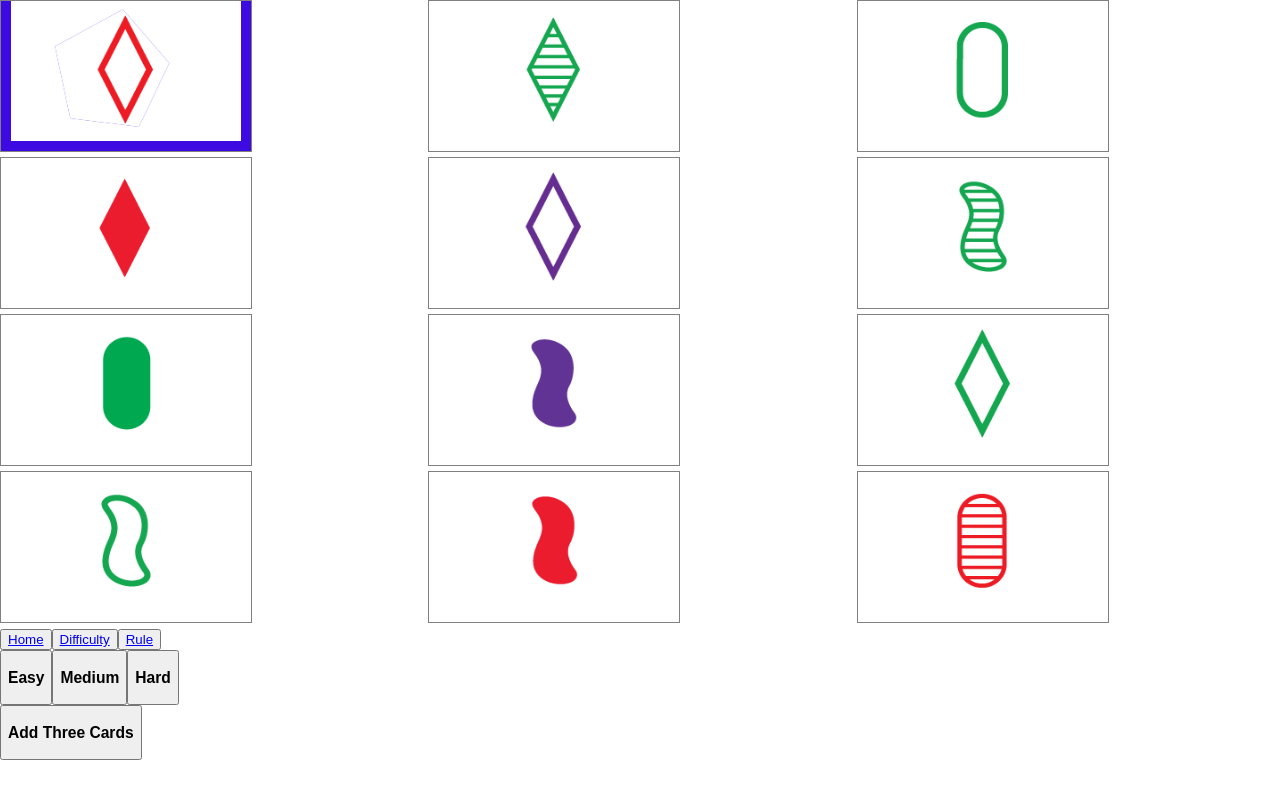
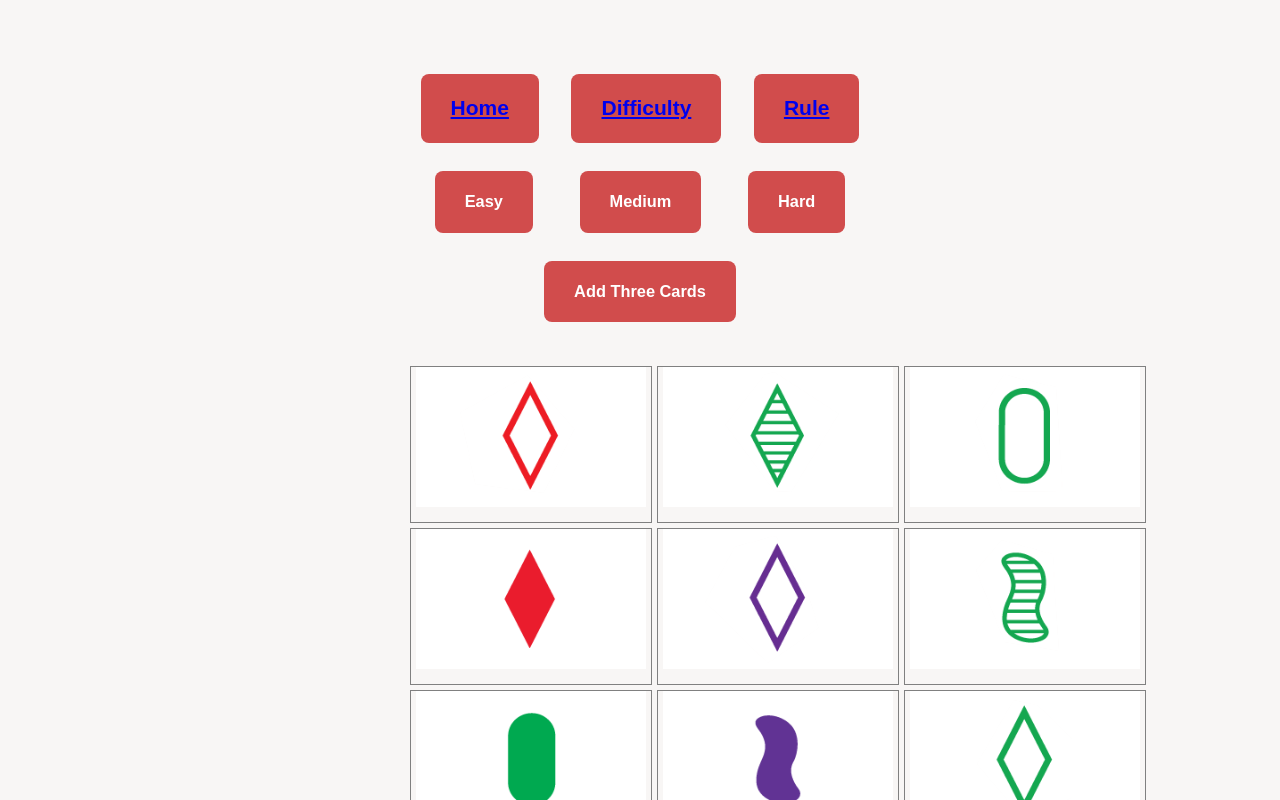
Before and after one commit to xiangyi0818/webdev-project2, a React (Create React App) app in the folder project2/: page /home in a window 1280 px wide. Both pictures are taken after a click on the button "Easy". Shown: the top 800 px of the page. Built offline with nearby package versions, Linux system fonts and the light colour scheme; what react-alert-template-basic would draw is missing.

Commit message:
first style added

```diff
--- a/project2/package.json
+++ b/project2/package.json
@@ -12,6 +12,7 @@
     "react-alert-template-basic": "^1.0.0",
     "react-dom": "^17.0.1",
     "react-redux": "^7.2.2",
+    "react-router-dom": "^5.2.0",
     "react-scripts": "4.0.3"
   },
   "scripts": {
--- a/project2/src/App.css
+++ b/project2/src/App.css
@@ -3,12 +3,87 @@
   grid-template-columns: 1fr 1fr 1fr;
   grid-gap:5px;
 
+
+
 }
 .display{
   display:grid;
   grid-gap:5px;
+  padding-top: 20px;
+
 }
 
-.button{
+
+
+.botton {
+  background-color:rgba(209, 74, 74, 0.986);
+  border: none;
+  color: white;
+  padding: 5px 30px;
+  text-align: center;
+  text-decoration: none;
+  display: inline-block;
+  font-size: 14px;
+  margin: 4px 2px;
+  transition-duration: 0.4s;
+  cursor: pointer;
+  border-radius: 8px;
 
 }
+
+.botton:hover {
+  background-color: rgb(251, 208, 199) ;
+}
+
+.main_botton_container {
+  justify-content: space-evenly;
+  box-sizing: border-box;
+  width: 500px;
+  display: flex;
+  flex-wrap: wrap;
+  padding-top: 20px;
+  margin: 0 auto;
+}
+
+
+.second_botton_container {
+  justify-content: space-evenly;
+  box-sizing: border-box;
+  width: 500px;
+  display: flex;
+  flex-wrap: wrap;
+  padding-top: 20px;
+  margin: 0 auto;
+}
+
+.third_botton_container {
+  justify-content: space-evenly;
+  box-sizing: border-box;
+  width: 500px;
+  display: flex;
+  flex-wrap: wrap;
+  padding-top: 20px;
+  margin: 0 auto;
+}
+
+.display_container {
+  justify-content: space-evenly;
+  box-sizing: border-box;
+  width: 500px;
+  display: flex;
+  flex-wrap: wrap;
+  padding: 20px;
+  margin: 0 auto;
+
+}
+
+.botton_container{
+  width:100%;
+}
+
+
+.container {
+  padding: 50px;
+  margin: 0;
+
+}
--- a/project2/src/App.js
+++ b/project2/src/App.js
@@ -65,26 +65,37 @@ class App extends React.Component {
 
   render(){
     return(
+    <div className="container">
 
-    <div className="display">
+    <div className="button_container">
+      <div className="main_botton_container">
+        <button className="botton"> <Link to={"/home"}><h2>Home</h2></Link></button>
+        <button className="botton"> <Link to={""}><h2>Difficulty</h2></Link></button>
+        <button className="botton"> <Link to={"/rule"}><h2>Rule</h2></Link></button>
+      </div>
+
+      <div className="second_botton_container">
+
+        <button className="botton" onClick={()=> {this.props.dispatch({type:"EASY"}); this.props.dispatch({type:"START_GAME"});}}><h3>Easy</h3></button>
+        <button className="botton" onClick={()=> {this.props.dispatch({type:"MEDIUM"}); this.props.dispatch({type:"START_GAME"});}}><h3>Medium</h3></button>
+        <button className="botton" onClick={()=> {this.props.dispatch({type:"HARD"}); this.props.dispatch({type:"START_GAME"});}}><h3>Hard</h3></button>
+      </div>
+
+      <div className="third_botton_container">
+      <button className="botton" onClick={()=> {this.props.dispatch({type:"ADD_THREE_VIEW"})}}><h3>Add Three Cards</h3></button>
+      </div>
+
+    </div>
+
+    <div className="display_container">
+      <div className="display">
+    </div>
     <div className="cards">
-    {this.updateView()}
-    {this.props.toComplete.slice(0,this.props.numView).map((value, index) => <Card className="card" type={value} key={index} addCard={this.addCard} active={isInToRemove(value,this.props.cardToRemove)}/>)}
-  </div>
-    <div className="button">
-    <button> <Link to={"/home"}>Home</Link></button>
-    <button> <Link to={""}>Difficulty</Link></button>
-    <button> <Link to={"/rule"}>Rule</Link></button>
-    <div>
-    <button onClick={()=> {this.props.dispatch({type:"EASY"}); this.props.dispatch({type:"START_GAME"});}}><h3>Easy</h3></button>
-    <button onClick={()=> {this.props.dispatch({type:"MEDIUM"}); this.props.dispatch({type:"START_GAME"});}}><h3>Medium</h3></button>
-    <button onClick={()=> {this.props.dispatch({type:"HARD"}); this.props.dispatch({type:"START_GAME"});}}><h3>Hard</h3></button>
-    </div>
-    <div>
-    <button onClick={()=> {this.props.dispatch({type:"ADD_THREE_VIEW"})}}><h3>Add Three Cards</h3></button>
+      {this.updateView()}
+      {this.props.toComplete.slice(0,this.props.numView).map((value, index) => <Card className="card" type={value} key={index} addCard={this.addCard} active={isInToRemove(value,this.props.cardToRemove)}/>)}
     </div>
     </div>
-  </div>
+    </div>
     )
   }
 
--- a/project2/src/Card.css
+++ b/project2/src/Card.css
@@ -1,16 +1,20 @@
 
 .Card{
-    height:150px;
-    width:250px;
+    height:155px;
+    width:240px;
     text-align:center;
+    justify-content: center;
+    align-items: center;
     /* background-image:url('./images/Diamond_Purple_GrayedOut_One.png'); */
     background-repeat: no-repeat;
-    background-size:auto;
+
 
 }
 .active{
     background-color:rgb(243, 75, 13);
   }
+
+
 .Card:hover{
-    background-color:rgb(61, 11, 226);
+    background-color:rgb(231, 169, 53);
 }
--- a/project2/src/Card.js
+++ b/project2/src/Card.js
@@ -14,7 +14,7 @@ export default class Card extends React.Component {
         // console.log("./images/".concat(mapCardToName(this.props.type)))
         return(
             <div className= {this.props.active? "Card active":"Card"}
-            style={{border:"1px solid grey"}}
+            style={{border:"1.5px solid grey"}}
             onClick={() => this.props.addCard(this.props.type)} active={true}>
                 {mapCardToName(this.props.type)}
             {/* <img src={require("./images/".concat(mapCardToName(this.props.type)))} /> */}
--- a/project2/src/index.css
+++ b/project2/src/index.css
@@ -5,6 +5,7 @@ body {
     sans-serif;
   -webkit-font-smoothing: antialiased;
   -moz-osx-font-smoothing: grayscale;
+  background-color: rgb(248, 246, 245);
 }
 
 code {
```
Also changed, not shown: 1 other file (tests, documents, lock files or other folders).
